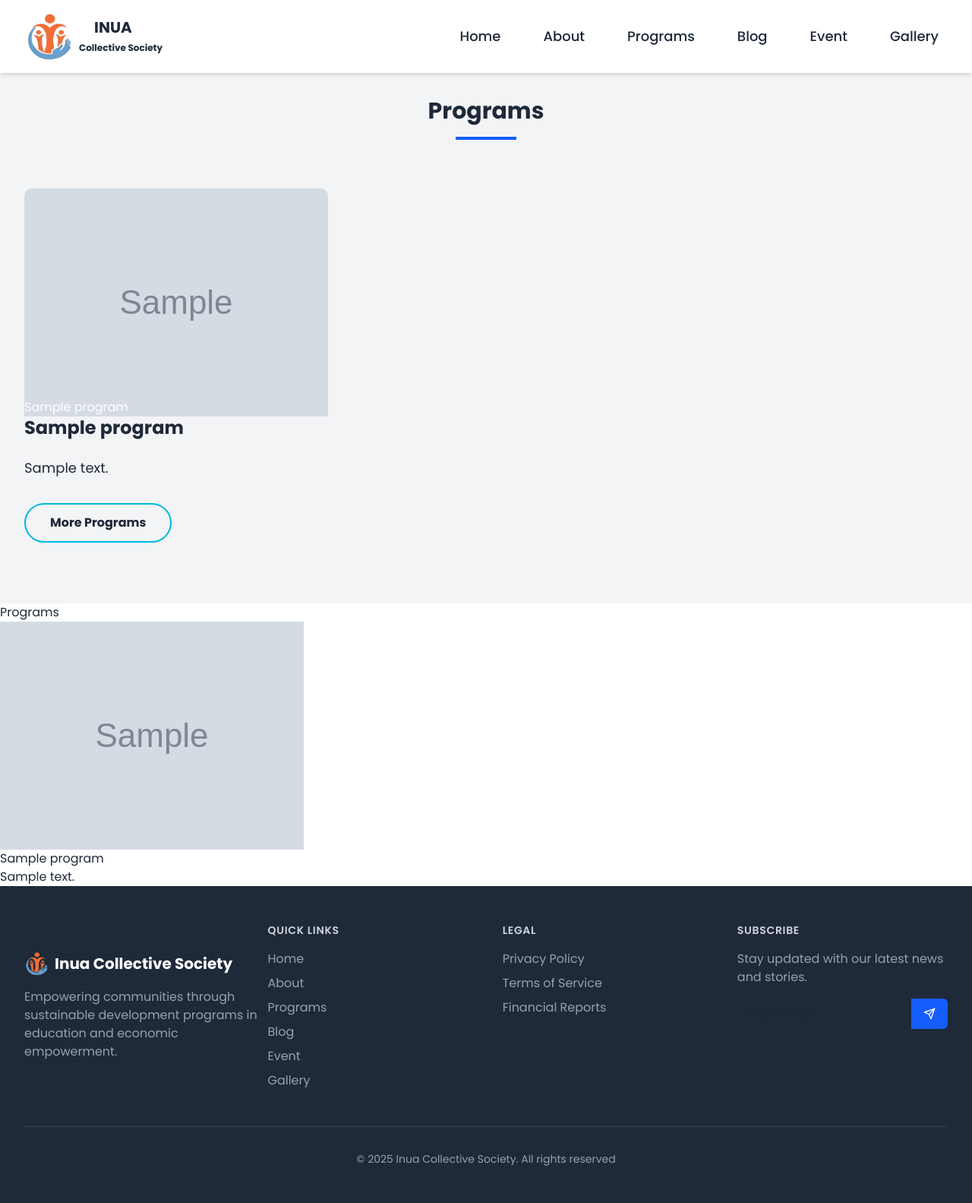
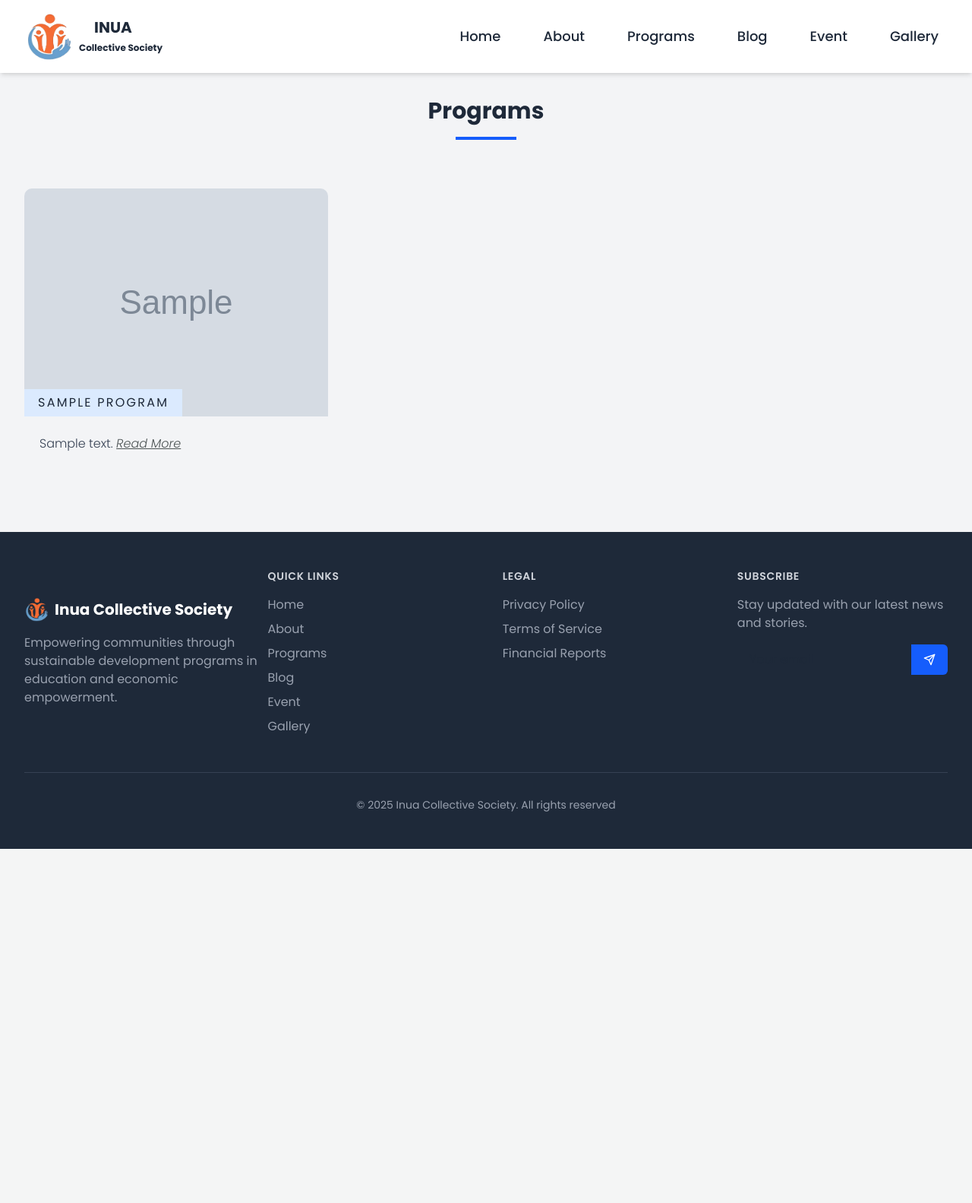
Before and after one commit to ShearStress021/inuaCollective, a Flask app: page /programs in a window 1280 px wide. Shown: the whole page at 76% size. After the commit the page ends 1117 px from the top, so only its background shows below. Run offline with Flask 3, Linux system fonts and the light colour scheme; tables that the repository leaves empty hold one stand-in row (values such as "Sample post"); grey boxes marked "Sample" are stand-in pictures.

Commit message:
repaired programs

```diff
--- a/app.py
+++ b/app.py
@@ -6,4 +6,4 @@ app = Flask(__name__)
 create_app(app)
 
 if __name__ == "__main__":
-    app.run(debug=True)
+    app.run()
--- a/static/dist/output.css
+++ b/static/dist/output.css
@@ -10,7 +10,6 @@
     --color-red-500: oklch(63.7% 0.237 25.331);
     --color-cyan-500: oklch(71.5% 0.143 215.221);
     --color-sky-50: oklch(97.7% 0.013 236.62);
-    --color-blue-50: oklch(97% 0.014 254.604);
     --color-blue-100: oklch(93.2% 0.032 255.585);
     --color-blue-200: oklch(88.2% 0.059 254.128);
     --color-blue-600: oklch(54.6% 0.245 262.881);
@@ -18,13 +17,11 @@
     --color-gray-100: oklch(96.7% 0.003 264.542);
     --color-gray-300: oklch(87.2% 0.01 258.338);
     --color-gray-400: oklch(70.7% 0.022 261.325);
-    --color-gray-600: oklch(44.6% 0.03 256.802);
     --color-gray-700: oklch(37.3% 0.034 259.733);
     --color-gray-800: oklch(27.8% 0.033 256.848);
     --color-white: #fff;
     --spacing: 0.25rem;
     --container-md: 28rem;
-    --container-2xl: 42rem;
     --container-7xl: 80rem;
     --text-xs: 0.75rem;
     --text-xs--line-height: calc(1 / 0.75);
@@ -42,6 +39,7 @@
     --text-3xl--line-height: calc(2.25 / 1.875);
     --text-5xl: 3rem;
     --text-5xl--line-height: 1;
+    --font-weight-light: 300;
     --font-weight-medium: 500;
     --font-weight-semibold: 600;
     --font-weight-bold: 700;
@@ -50,7 +48,6 @@
     --radius-md: 0.375rem;
     --radius-lg: 0.5rem;
     --radius-xl: 0.75rem;
-    --radius-2xl: 1rem;
     --ease-in-out: cubic-bezier(0.4, 0, 0.2, 1);
     --default-transition-duration: 150ms;
     --default-transition-timing-function: cubic-bezier(0.4, 0, 0.2, 1);
@@ -297,9 +294,6 @@
   .h-8 {
     height: calc(var(--spacing) * 8);
   }
-  .h-12 {
-    height: calc(var(--spacing) * 12);
-  }
   .h-16 {
     height: calc(var(--spacing) * 16);
   }
@@ -315,9 +309,6 @@
   .w-8 {
     width: calc(var(--spacing) * 8);
   }
-  .w-12 {
-    width: calc(var(--spacing) * 12);
-  }
   .w-16 {
     width: calc(var(--spacing) * 16);
   }
@@ -329,9 +320,6 @@
   }
   .max-w-7xl {
     max-width: var(--container-7xl);
-  }
-  .max-w-\[200px\] {
-    max-width: 200px;
   }
   .max-w-\[420px\] {
     max-width: 420px;
@@ -396,6 +384,15 @@
       margin-inline-end: calc(calc(var(--spacing) * 4) * calc(1 - var(--tw-space-x-reverse)));
     }
   }
+  .gap-y-6 {
+    row-gap: calc(var(--spacing) * 6);
+  }
+  .gap-y-7 {
+    row-gap: calc(var(--spacing) * 7);
+  }
+  .gap-y-8 {
+    row-gap: calc(var(--spacing) * 8);
+  }
   .overflow-hidden {
     overflow: hidden;
   }
@@ -440,6 +437,9 @@
   .border-white {
     border-color: var(--color-white);
   }
+  .bg-blue-100 {
+    background-color: var(--color-blue-100);
+  }
   .bg-blue-200 {
     background-color: var(--color-blue-200);
   }
@@ -467,8 +467,14 @@
   .px-4 {
     padding-inline: calc(var(--spacing) * 4);
   }
+  .px-5 {
+    padding-inline: calc(var(--spacing) * 5);
+  }
   .px-8 {
     padding-inline: calc(var(--spacing) * 8);
+  }
+  .px-\[18px\] {
+    padding-inline: 18px;
   }
   .py-2 {
     padding-block: calc(var(--spacing) * 2);
@@ -476,11 +482,17 @@
   .py-3 {
     padding-block: calc(var(--spacing) * 3);
   }
+  .py-6 {
+    padding-block: calc(var(--spacing) * 6);
+  }
   .py-12 {
     padding-block: calc(var(--spacing) * 12);
   }
   .py-20 {
     padding-block: calc(var(--spacing) * 20);
+  }
+  .py-\[6px\] {
+    padding-block: 6px;
   }
   .pt-2 {
     padding-top: calc(var(--spacing) * 2);
@@ -548,6 +560,10 @@
     --tw-font-weight: var(--font-weight-bold);
     font-weight: var(--font-weight-bold);
   }
+  .font-light {
+    --tw-font-weight: var(--font-weight-light);
+    font-weight: var(--font-weight-light);
+  }
   .font-medium {
     --tw-font-weight: var(--font-weight-medium);
     font-weight: var(--font-weight-medium);
@@ -556,15 +572,25 @@
     --tw-font-weight: var(--font-weight-semibold);
     font-weight: var(--font-weight-semibold);
   }
+  .tracking-\[2\.24px\] {
+    --tw-tracking: 2.24px;
+    letter-spacing: 2.24px;
+  }
   .tracking-wider {
     --tw-tracking: var(--tracking-wider);
     letter-spacing: var(--tracking-wider);
+  }
+  .text-\[\#4c5354\] {
+    color: #4c5354;
   }
   .text-gray-300 {
     color: var(--color-gray-300);
   }
   .text-gray-400 {
     color: var(--color-gray-400);
+  }
+  .text-gray-700 {
+    color: var(--color-gray-700);
   }
   .text-gray-800 {
     color: var(--color-gray-800);
@@ -577,6 +603,9 @@
   }
   .uppercase {
     text-transform: uppercase;
+  }
+  .italic {
+    font-style: italic;
   }
   .underline {
     text-decoration-line: underline;
@@ -691,11 +720,6 @@
       min-height: fit-content;
     }
   }
-  .md\:w-1 {
-    @media (width >= 48rem) {
-      width: calc(var(--spacing) * 1);
-    }
-  }
   .md\:w-1\/2 {
     @media (width >= 48rem) {
       width: calc(1/2 * 100%);
@@ -726,6 +750,11 @@
       gap: calc(var(--spacing) * 8);
     }
   }
+  .md\:gap-x-6 {
+    @media (width >= 48rem) {
+      column-gap: calc(var(--spacing) * 6);
+    }
+  }
   .md\:space-x-8 {
     @media (width >= 48rem) {
       :where(& > :not(:last-child)) {
@@ -733,6 +762,11 @@
         margin-inline-start: calc(calc(var(--spacing) * 8) * var(--tw-space-x-reverse));
         margin-inline-end: calc(calc(var(--spacing) * 8) * calc(1 - var(--tw-space-x-reverse)));
       }
+    }
+  }
+  .md\:gap-y-0 {
+    @media (width >= 48rem) {
+      row-gap: calc(var(--spacing) * 0);
     }
   }
   .md\:text-2xl {
--- a/templates/program.html
+++ b/templates/program.html
@@ -8,23 +8,25 @@
                 <h2 class="text-3xl font-bold text-gray-800 mb-4">Programs</h2>
                 <div class="w-20 h-1 bg-blue-600 mx-auto"></div>
             </div>
-            <div class="flex flex-col md:flex-row md:items-center md:justify-between gap-8">
+            <div class="flex flex-col md:flex-row md:items-center md:justify-between gap-y-6 md:gap-x-6">
                 {% for program in programs %}
                 <div class="max-w-[420px] rounded-[10px] overflow-hidden group">
                     <div class="relative overflow-hidden" data-aos="fade-left">
-                        <img src="{{ url_for('static', filename=program.image_file)}}" class="group-hover:scale-110 transition-all duration=500">
+                        <img src="{{ url_for('static', filename=program.image_file)}}" class="group-hover:scale-110 transition-all w-full duration=500">
 
-                        <div class="bg-accent-tertiary absolute bottom-0 left-0 text-white text-base">{{ program.title }}</div>
+                        <div class="bg-blue-100 absolute bottom-0 left-0 text-gray-800 text-base tracking-[2.24px]
+                        uppercase py-[6px] px-[18px]">{{ program.title }}</div>
                     </div>
-                    <div class="" data-aos="fade-right">
-                        <h1 class="text-gray-800 text-2xl md:text-2xl font-bold leading-tight mb-6">  {{ program.title }}</h1>
-                        <p class="text-lg text-gray-800 mb-8">{{ program.content|truncatewords(20) }}</p>
-                        <div class="flex space-x-4">
+                    <div class="px-5 py-6" data-aos="fade-right">
 
-                            <a class="border-2 border-cyan-500 text-gray-800 px-8 py-3 rounded-full font-bold hover:bg-white hover:text-blue-600 transition">
-                                More Programs
+                        <p class="font-light text-gray-700">{{ program.content|truncatewords(20) }}
+                            <a class="italic underline text-[#4c5354] hover:bg-white hover:text-blue-600 transition">
+                                Read More
                             </a>
-                        </div>
+
+                        </p>
+
+
                     </div>
                 </div>
 
@@ -34,30 +36,6 @@
         </div>
     </section>
 
-<section class="program-section">
-    <h2 class="section-title">Programs</h2>
-
-    {% if current_user.is_authenticated %}
-    <div class="create_program">
-        <a href="{{ url_for('users.create_program')}}">create Program</a>
-        <i class="fa-solid fa-plus"></i>
-    </div>
-
-    {% endif %}
-    <div class="section-content">
-        <div class="program-list">
-            {% for program in programs %}
-            <a href="{{ url_for('users.program_detail', program_id=program.id)}}" class="program-item">
-                <img class="" src="{{ url_for('static', filename=program.image_file)}}" alt=" program-image">
-                <h3 class="program-title">{{ program.title }}</h3>
-                <p class="program-text">{{ program.content|truncatewords(20) }}</p>
-            </a>
-            {% endfor %}
-        </div>
-
-    </div>
-    </div>
-</section>
 
 
 {% endblock %}
```
